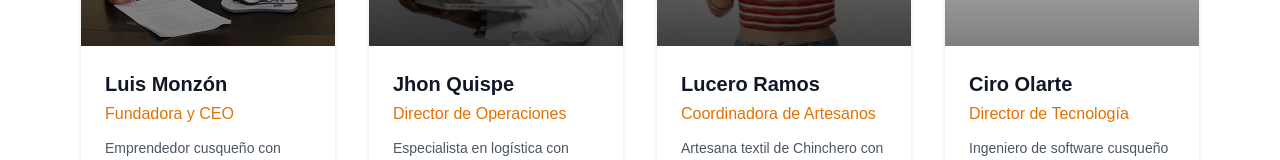
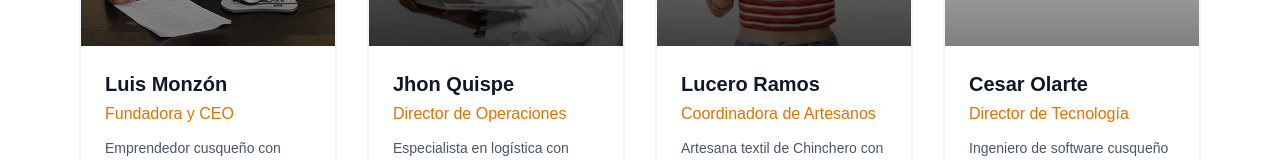
Before and after one commit to ciro8014/frontend-allin-buy, a Next.js app: page /quienes-somos in a window 1280 px wide. Shown: the part 2542-2702 px from the top of the page. Built offline with nearby package versions, Linux system fonts and the light colour scheme.

Commit message:
adding info

```diff
--- a/src/app/(main)/quienes-somos/page.js
+++ b/src/app/(main)/quienes-somos/page.js
@@ -26,7 +26,7 @@ export default function QuienesSomosPage() {
       image: "/assets/girl_with_earphone_image.png"
     },
     {
-      name: "Ciro Olarte",
+      name: "Cesar Olarte",
       role: "Director de Tecnología",
       bio: "Ingeniero de software cusqueño con experiencia en startups tecnológicas. Lidera el desarrollo de soluciones digitales accesibles para comunidades rurales.",
       image: "/assets/header_macbook_image.png"
```
